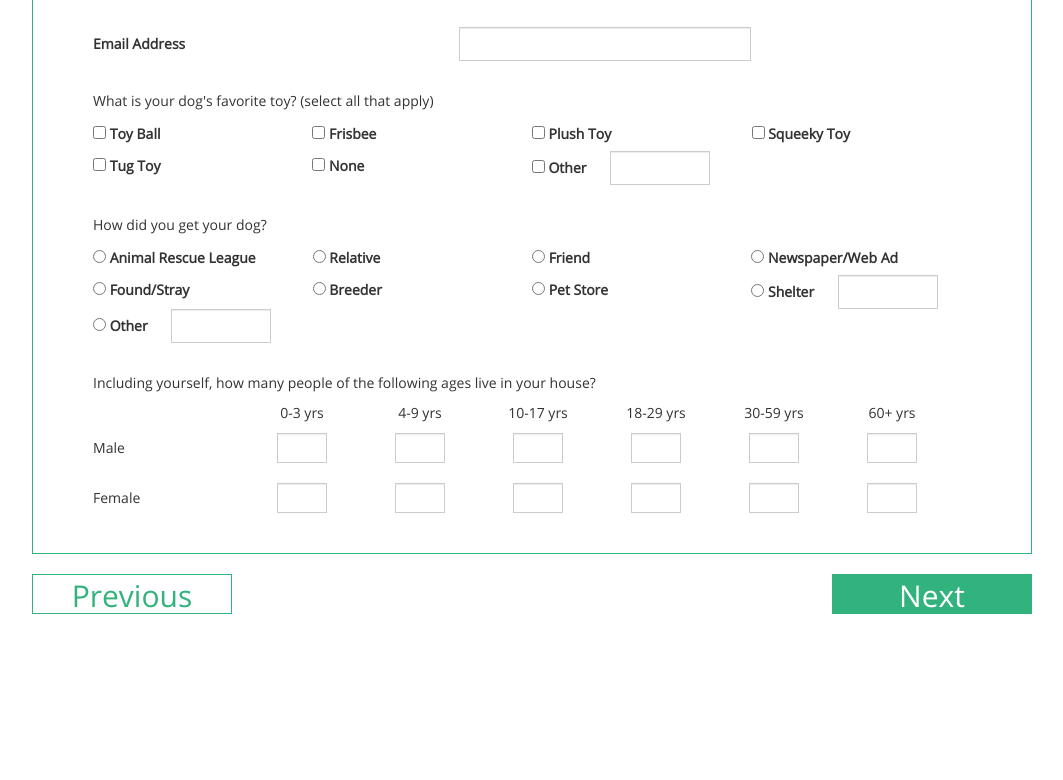
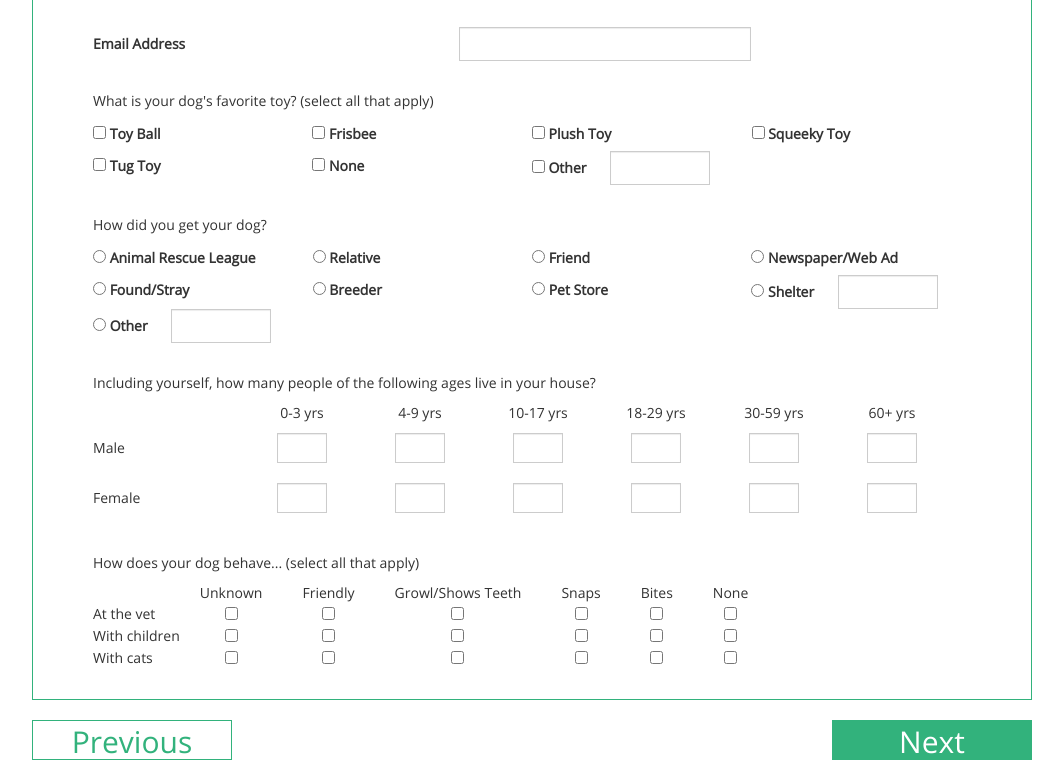
Before and after one commit to ldoubleuz/cmu-hci-capstone-2015-prototype, a plain HTML site: page intake-form/dog-intake-form.html in a window 1280 px wide. Shown: the part 420-1200 px from the top of the page, without its empty margins (108-1171 px from the left). Before the commit the page ends 1054 px from the top, so only its background shows below. Drawn offline with nearby package versions, Linux system fonts and the light colour scheme.

Commit message:
added multiselect boxes and radio buttons

```diff
--- a/intake-form/css/main.css
+++ b/intake-form/css/main.css
@@ -180,6 +180,16 @@ body {
   display: inline-block;
 }
 
+.multiselect-col {
+  text-align: center;
+  padding-left: 20px;
+  padding-right: 20px;
+}
+
+.multiselect-box {
+  text-align: center;
+}
+
 /*Overwriting Bootstrap's rediculousness*/
 
 .container {
--- a/intake-form/dog-intake-form.html
+++ b/intake-form/dog-intake-form.html
@@ -67,33 +67,33 @@
                                 <tr>
                                     <td class="checkbox-box">
                                         <input type="checkbox" id="toy-ball" value="toy-ball">
-                                        <label class="checkbox-label">Toy Ball</label>
+                                        <label for="toy-ball" class="checkbox-label">Toy Ball</label>
                                     </td>
                                     <td class="checkbox-box">
-                                        <input type="checkbox" id="toy-frisbee" value="toy-none">
-                                        <label class="checkbox-label">Frisbee</label>
+                                        <input type="checkbox" id="toy-frisbee" value="toy-frisbee">
+                                        <label for="toy-frisbee" class="checkbox-label">Frisbee</label>
                                     </td>
                                     <td class="checkbox-box">
-                                        <input type="checkbox" id="toy-plush" value="toy-ball">
-                                        <label class="checkbox-label">Plush Toy</label>
+                                        <input type="checkbox" id="toy-plush" value="toy-plush">
+                                        <label for="toy-plush" class="checkbox-label">Plush Toy</label>
                                     </td>
                                     <td class="checkbox-box">
-                                        <input type="checkbox" id="toy-squeeky" value="toy-none">
-                                        <label class="checkbox-label">Squeeky Toy</label>
+                                        <input type="checkbox" id="toy-squeeky" value="toy-squeeky">
+                                        <label for="toy-squeeky" class="checkbox-label">Squeeky Toy</label>
                                     </td>
                                 </tr>
                                 <tr>
                                     <td class="checkbox-box">
                                         <input type="checkbox" id="toy-tug" value="toy-tug">
-                                        <label class="checkbox-label">Tug Toy</label>
+                                        <label for="toy-tug" class="checkbox-label">Tug Toy</label>
                                     </td>
                                     <td class="checkbox-box">
                                         <input type="checkbox" id="toy-none" value="toy-none">
-                                        <label class="checkbox-label">None</label>
+                                        <label for="toy-none" class="checkbox-label">None</label>
                                     </td>
                                     <td class="checkbox-box">
                                         <input type="checkbox" id="toy-other" value="toy-other">
-                                        <label class="checkbox-label">Other</label>
+                                        <label for="toy-other" class="checkbox-label">Other</label>
                                         <input type="text" class="form-control checkbox-text" id="toy-other-text" />
                                     </td>
                                 </tr>
@@ -105,44 +105,44 @@
                                 <tr>
                                     <td class="radio-box">
                                         <input type="radio" name="get-pet" id="get-arl" value="get-arl">
-                                        <label class="radio-label">Animal Rescue League</label>
+                                        <label for="get-arl" class="radio-label">Animal Rescue League</label>
                                     </td>
                                     <td class="radio-box">
                                         <input type="radio" name="get-pet" id="get-relative" value="get-relative">
-                                        <label class="radio-label">Relative</label>
+                                        <label for="get-relative" class="radio-label">Relative</label>
                                     </label></td>
                                     <td class="radio-box">
                                         <input type="radio" name="get-pet" id="get-friend" value="get-friend">
-                                        <label class="radio-label">Friend</label>
+                                        <label for="get-friend" class="radio-label">Friend</label>
                                     </td>
                                     <td class="radio-box">
                                         <input type="radio" name="get-pet" id="get-ad" value="get-ad">
-                                        <label class="radio-label">Newspaper/Web Ad</label>
+                                        <label for="get-ad" class="radio-label">Newspaper/Web Ad</label>
                                     </td>
                                 </tr>
                                 <tr>
                                     <td class="radio-box">
                                         <input type="radio" name="get-pet" id="get-stray" value="get-stray">
-                                        <label class="radio-label">Found/Stray</label>
+                                        <label for="get-stray" class="radio-label">Found/Stray</label>
                                     </td>
                                     <td class="radio-box">
                                         <input type="radio" name="get-pet" id="get-breeder" value="get-breeder">
-                                        <label class="radio-label">Breeder</label>
+                                        <label for="get-breeder" class="radio-label">Breeder</label>
                                     </td>
                                     <td class="radio-box">
                                         <input type="radio" name="get-pet" id="get-store" value="get-store">
-                                        <label class="radio-label">Pet Store</label>
+                                        <label for="get-store" class="radio-label">Pet Store</label>
                                     </td>
                                     <td class="radio-box">
                                         <input type="radio" name="get-pet" id="get-shelter" value="get-shelter">
-                                        <label class="radio-label">Shelter</label>
+                                        <label for="get-shelter" class="radio-label">Shelter</label>
                                         <input type="text" class="form-control radio-text" id="get-shelter-text" />
                                     </td>
                                 </tr>
                                 <tr>
                                     <td class="radio-box">
                                         <input type="radio" name="get-pet" id="get-other" value="get-other">
-                                        <label class="radio-label">Other</label>
+                                        <label for="get-other" class="radio-label">Other</label>
                                         <input type="text" class="form-control radio-text" id="get-shelter-other" />
                                     </td>
                                 </tr>
@@ -181,6 +181,47 @@
                         </div>
                     </div>
 
+                    <div class="form-group">
+                        <p>How does your dog behave... (select all that apply)</p>
+                        <table>
+                            <tr>
+                                <td> </td>
+                                <td class="multiselect-col">Unknown</td>
+                                <td class="multiselect-col">Friendly</td>
+                                <td class="multiselect-col">Growl/Shows Teeth</td>
+                                <td class="multiselect-col">Snaps</td>
+                                <td class="multiselect-col">Bites</td>
+                                <td class="multiselect-col">None</td>
+                            </tr>
+                            <tr>
+                                <td>At the vet</td>
+                                <td class="multiselect-box"><input type="checkbox" id="unknown-vet" value="unknown-vet"></td>
+                                <td class="multiselect-box"><input type="checkbox" id="friendly-vet" value="friendly-vet"></td>
+                                <td class="multiselect-box"><input type="checkbox" id="growl-vet" value="growl-vet"></td>
+                                <td class="multiselect-box"><input type="checkbox" id="snap-vet" value="snap-vet"></td>
+                                <td class="multiselect-box"><input type="checkbox" id="bites-vet" value="bites-vet"></td>
+                                <td class="multiselect-box"><input type="checkbox" id="none-vet" value="none-vet"></td>
+                            </tr>
+                            <tr>
+                                <td>With children</td>
+                                <td class="multiselect-box"><input type="checkbox" id="unknown-child" value="unknown-child"></td>
+                                <td class="multiselect-box"><input type="checkbox" id="friendly-child" value="friendly-child"></td>
+                                <td class="multiselect-box"><input type="checkbox" id="growl-child" value="growl-child"></td>
+                                <td class="multiselect-box"><input type="checkbox" id="snap-child" value="snap-child"></td>
+                                <td class="multiselect-box"><input type="checkbox" id="bites-child" value="bites-child"></td>
+                                <td class="multiselect-box"><input type="checkbox" id="none-child" value="none-child"></td>
+                            </tr>
+                            <tr>
+                                <td>With cats</td>
+                                <td class="multiselect-box"><input type="checkbox" id="unknown-cats" value="unknown-cats"></td>
+                                <td class="multiselect-box"><input type="checkbox" id="friendly-cats" value="friendly-cats"></td>
+                                <td class="multiselect-box"><input type="checkbox" id="growl-cats" value="growl-cats"></td>
+                                <td class="multiselect-box"><input type="checkbox" id="snap-cats" value="snap-cats"></td>
+                                <td class="multiselect-box"><input type="checkbox" id="bites-cats" value="bites-cats"></td>
+                                <td class="multiselect-box"><input type="checkbox" id="none-cats" value="none-cats"></td>
+                            </tr>
+                        </table>
+                    </div>
                     <!-- Page 2 of the form -->
                     <div id="form-pg2">
                     </div>
```
